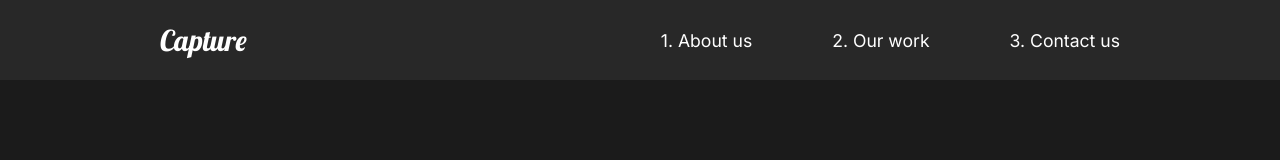
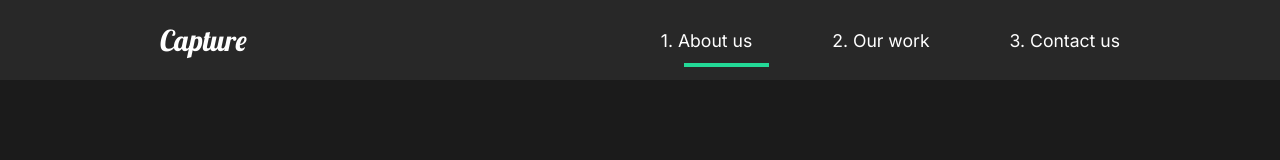
Before and after one commit to joe-ashwell/capture, a React (Create React App) app: page / in a window 1280 px wide. Shown: the top 160 px of the page. Built offline with nearby package versions, Linux system fonts and the light colour scheme.

Commit message:
add scrolltop and nav line animation

```diff
--- a/src/App.js
+++ b/src/App.js
@@ -8,6 +8,7 @@
 import { Switch, Route, useLocation } from "react-router-dom";
 // We need to import this, then wrap the app with this component so that framer motion knows when components are removed or added to the React tree.
 import { AnimatePresence } from "framer-motion";
+import ScrollTop from "./components/ScrollTop";
 
 function App() {
   const location = useLocation();
@@ -17,6 +18,8 @@
     <div className="App">
       <GlobalStyle />
       <Nav />
+      <ScrollTop />
+
       {/* Exitbeforeenter is needed as otherwise the transitions occur at the same time and you cant see the one fading in. */}
       <AnimatePresence exitBeforeEnter>
         {/* Need to add the location as a prop and pass it in to switch so that Framer motion knows when the page has changed by looking at the key */}
--- a/src/components/Nav.js
+++ b/src/components/Nav.js
@@ -1,8 +1,10 @@
 import React from "react";
 import Styled from "styled-components";
-import { Link } from "react-router-dom";
+import { Link, useLocation } from "react-router-dom";
+import { motion } from "framer-motion";
 
 const Nav = () => {
+  const { pathname } = useLocation();
   return (
     <StyledNavDiv>
       <h1>
@@ -13,12 +15,27 @@
       <ul>
         <li>
           <Link to="/">1. About us</Link>
+          <Line
+            transition={{ duration: 0.75 }}
+            initial={{ width: "0%" }}
+            animate={{ width: pathname === "/" ? "50%" : "0%" }}
+          />
         </li>
         <li>
           <Link to="/work">2. Our work</Link>
+          <Line
+            transition={{ duration: 0.75 }}
+            initial={{ width: "0%" }}
+            animate={{ width: pathname === "/work" ? "50%" : "0%" }}
+          />
         </li>
         <li>
           <Link to="/contact">3. Contact us</Link>
+          <Line
+            transition={{ duration: 0.75 }}
+            initial={{ width: "0%" }}
+            animate={{ width: pathname === "/contact" ? "50%" : "0%" }}
+          />
         </li>
       </ul>
     </StyledNavDiv>
@@ -33,6 +50,7 @@
   align-items: center;
   padding: 1rem 10rem;
   background: #282828;
+  width: 100%;
 
   #logo {
     font-size: 1.8rem;
@@ -57,4 +75,14 @@
   }
 `;
 
+const Line = Styled(motion.div)`
+  height: 0.3rem;
+  background: #23d997;
+  width: 0%;
+  position: absolute;
+  bottom: -80%;
+  left: 60%
+
+`;
+
 export default Nav;
--- /dev/null
+++ b/src/components/ScrollTop.js
@@ -0,0 +1,15 @@
+import { useEffect } from "react";
+import { useLocation } from "react-router-dom";
+
+const ScrollTop = () => {
+  const { pathname } = useLocation();
+  useEffect(() => {
+    window.scroll({
+      top: 0,
+      left: 0,
+    });
+  }, [pathname]);
+  return null;
+};
+
+export default ScrollTop;
--- a/src/components/styles/GlobalStyles.js
+++ b/src/components/styles/GlobalStyles.js
@@ -10,6 +10,7 @@
   body {
     background-color: #1b1b1b;
     font-family: 'inter', sans-serif;
+    overflow-x: hidden;
   }
 
   button {
```
